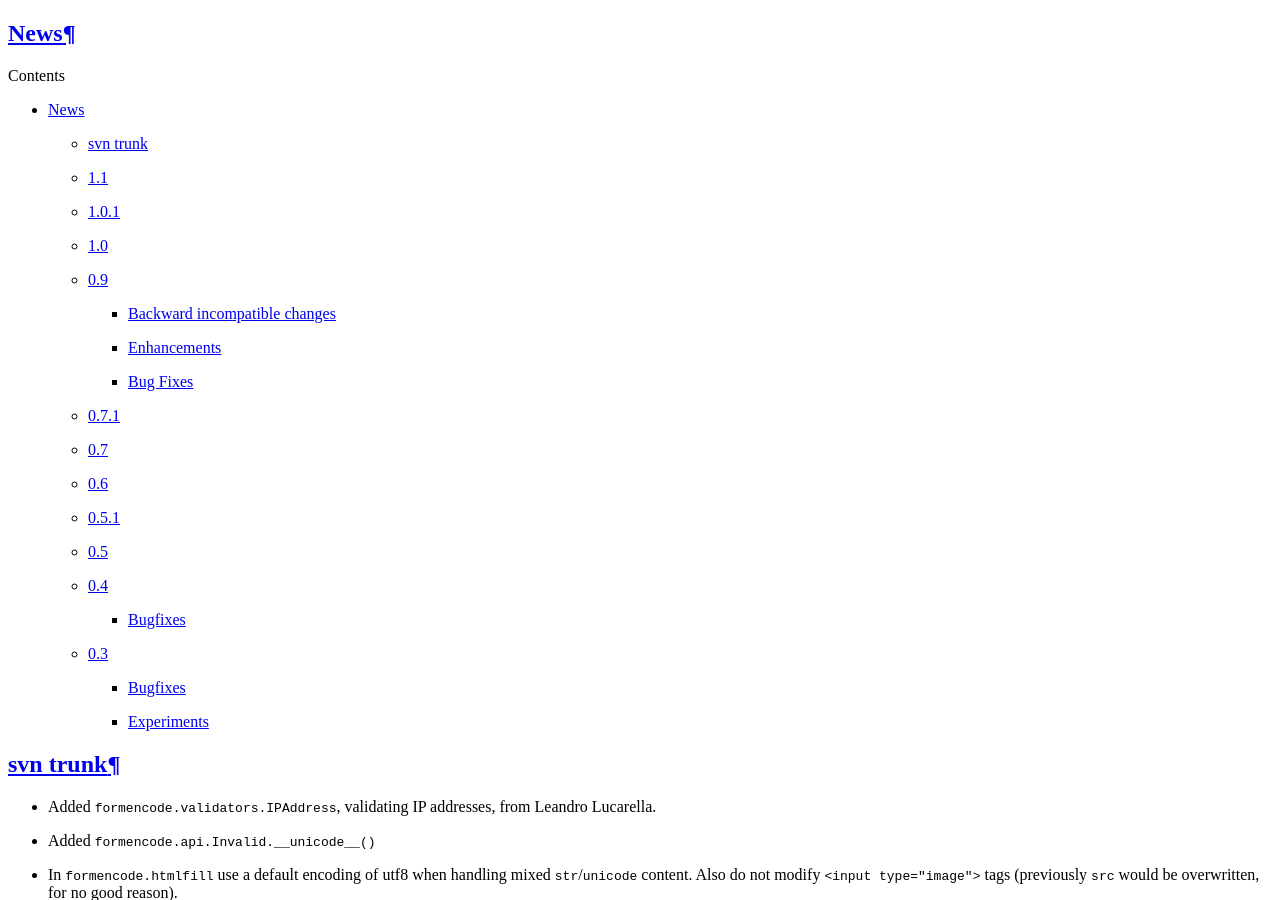
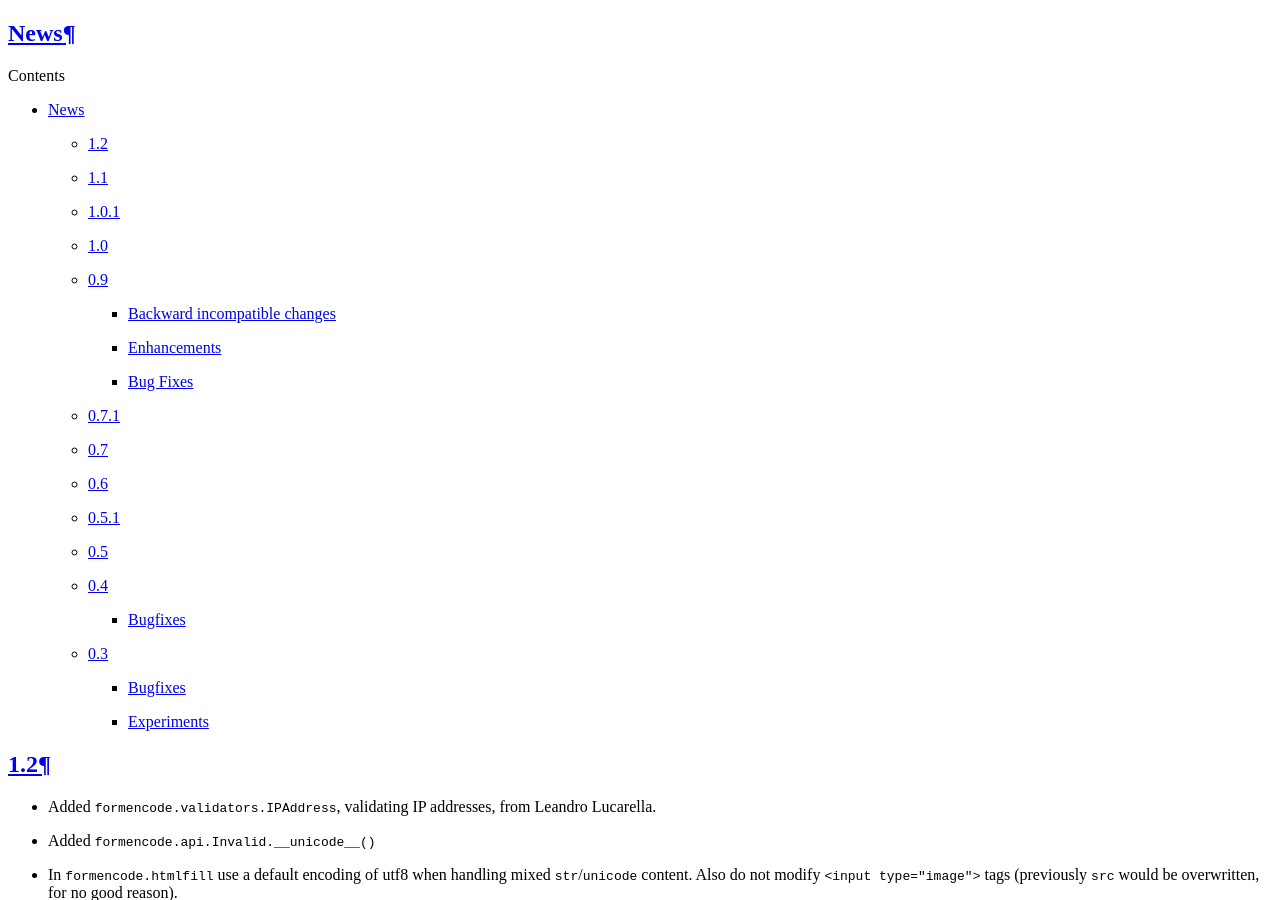
Before and after one commit to formencode/formencode, a Sphinx documentation site: the page built from docs/news.txt, in a window 1280 px wide and 900 px high. Built offline with Sphinx 7.4.7, drawn with Linux system fonts in a browser that asks for light colours.

Commit message:
update versions for 1.2

```diff
--- a/docs/conf.py
+++ b/docs/conf.py
@@ -40,9 +40,9 @@
 # other places throughout the built documents.
 #
 # The short X.Y version.
-version = '1.1'
+version = '1.2'
 # The full version, including alpha/beta/rc tags.
-release = '1.1'
+release = '1.2'
 
 # There are two options for replacing |today|: either, you set today to some
 # non-false value, then it is used:
--- a/docs/news.txt
+++ b/docs/news.txt
@@ -3,8 +3,8 @@
 
 .. contents::
 
-svn trunk
----------
+1.2
+---
 
 * Added :class:`formencode.validators.IPAddress`, validating IP
   addresses, from Leandro Lucarella.
```
